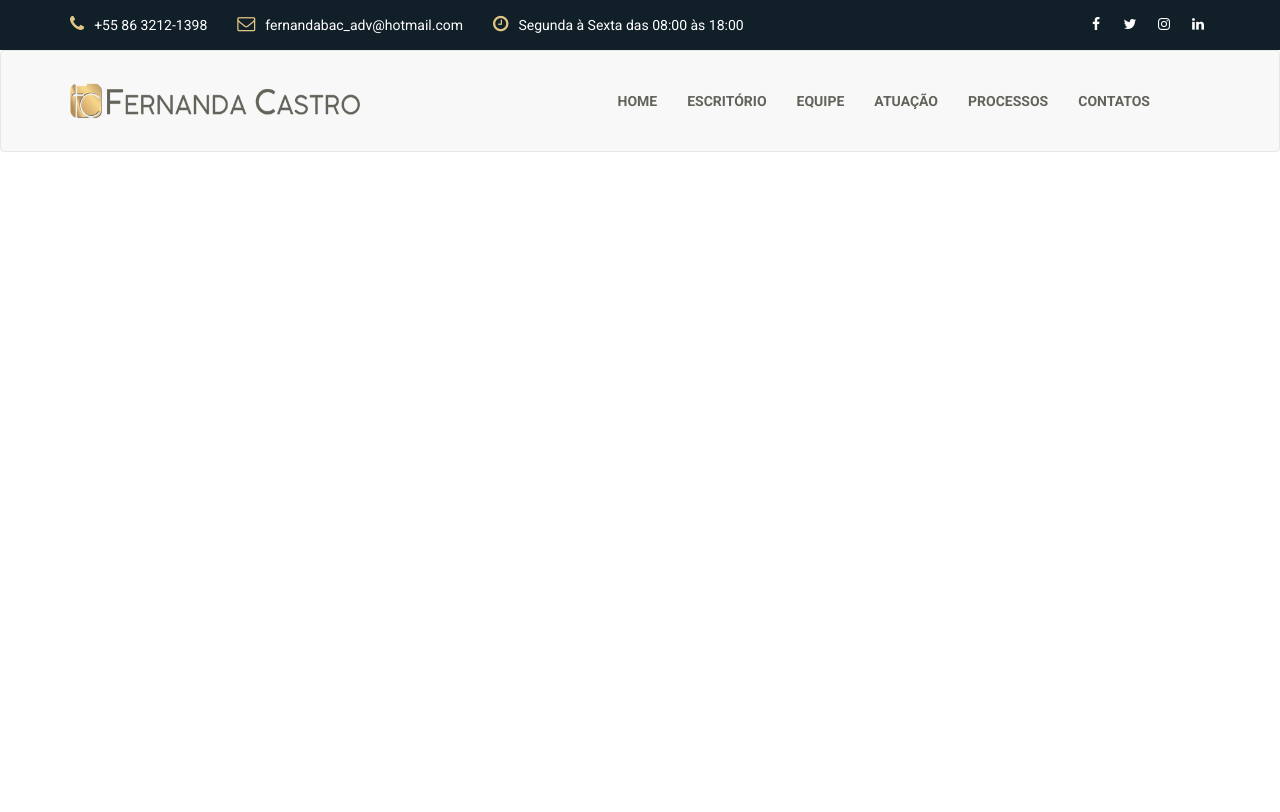
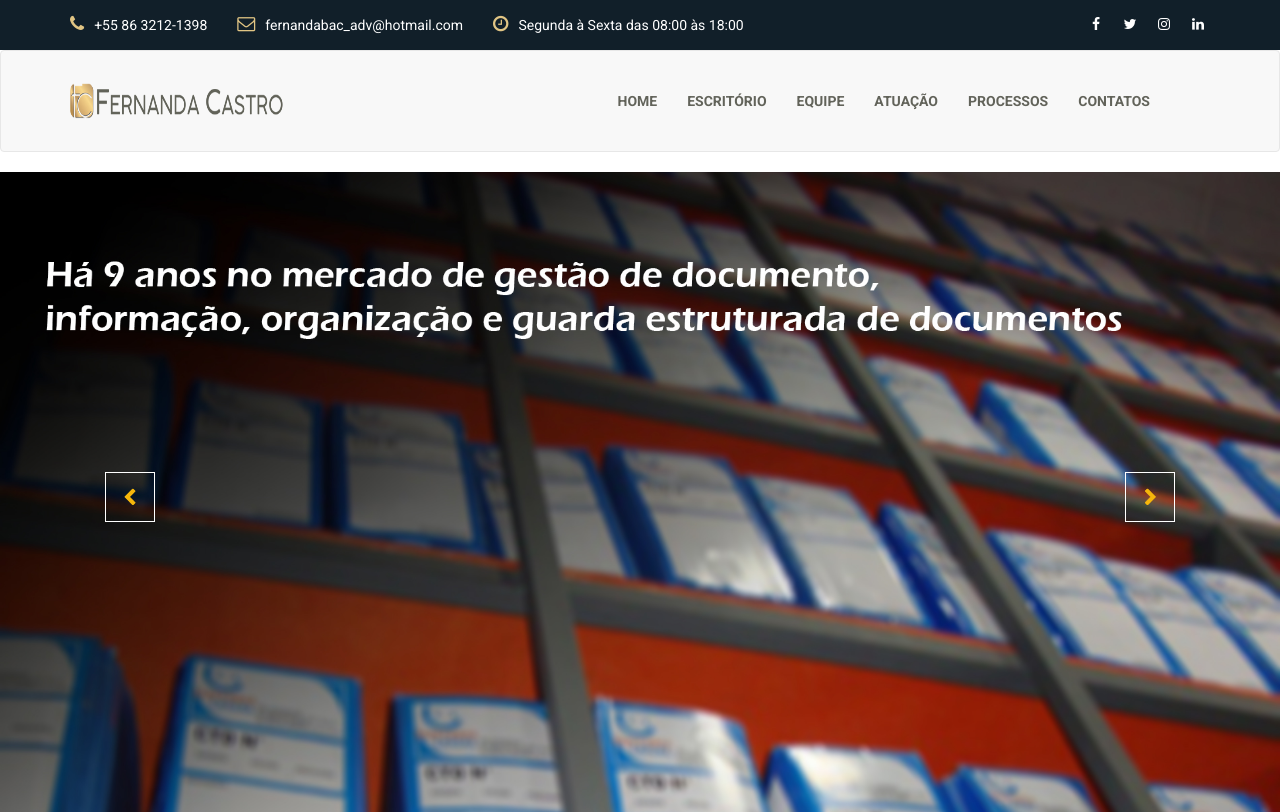
Before and after one commit to hemershon/fernandacastro.github.io, a plain HTML site: page index.html in a window 1280 px wide. Drawn offline with Linux system fonts and the light colour scheme.

Commit message:
alterando a imagem

```diff
--- a/index.html
+++ b/index.html
@@ -64,7 +64,7 @@
                     <span class="icon-bar"></span>
                     <span class="icon-bar"></span>
                     </button>
-                    <a class="navbar-brand" href="index.html"><img src="images/logo.png"  height="50" width="300" alt=""></a>
+                    <a class="navbar-brand" href="index.html"><img src="images/logo.png"  height="50" width="220" alt=""></a>
                 </div>
             </div>
 
@@ -112,8 +112,7 @@
         </div><!-- /.container -->
     </nav>
 	<!-- End Header_Area -->
-<!--
-    !-- Slider area --
+<!-- Slider area -->
     <section class="slider_area row m0">
         <div class="slider_inner">
             <div data-thumb="images/slider-1.jpg" data-src="images/banner1.jpg">
```
